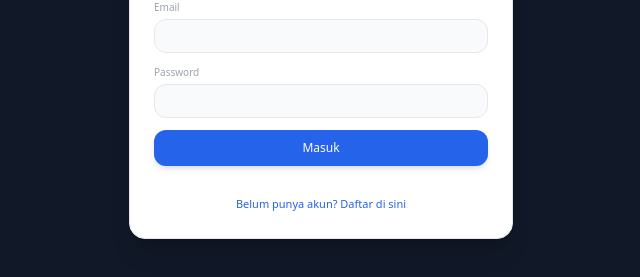
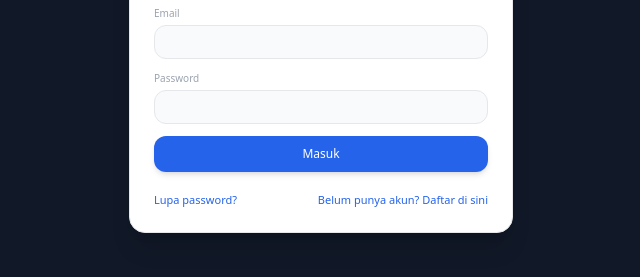
Before and after one commit to rizkylistian9-m/Rekap, a plain HTML site: page index.html in a window 1280 px wide. Shown: the part 351-628 px from the top of the page, without its empty margins (319-959 px from the left). Drawn offline with nearby package versions, Linux system fonts and the light colour scheme; no server answers.

Commit message:
Implement password reset functionality and UI updates
Added a new function to handle password reset requests and updated the UI elements for better accessibility.

```diff
--- a/index.html
+++ b/index.html
@@ -64,7 +64,10 @@
                 </button>
             </form>
 
-            <div class="text-center pt-2">
+            <div class="flex items-center justify-between pt-1">
+                <button type="button" onclick="handleForgotPassword()" class="text-[11px] text-blue-600 dark:text-blue-400 hover:underline">
+                    Lupa password?
+                </button>
                 <button type="button" onclick="toggleAuthMode()" id="authSwitchBtn" class="text-[11px] text-blue-600 dark:text-blue-400 hover:underline">
                     Belum punya akun? Daftar di sini
                 </button>
@@ -314,7 +317,7 @@
         </div>
     </main>
 
-    <!-- Bottom Navigation Bar (Diberi id="bottomNav") -->
+    <!-- Bottom Navigation Bar -->
     <nav id="bottomNav" class="fixed bottom-0 inset-x-0 bg-white dark:bg-gray-800 border-t dark:border-gray-700 flex justify-around py-2 z-50 shadow-lg w-full hidden">
         <button onclick="switchTab('harian')" class="nav-btn flex flex-col items-center py-1 px-3 text-gray-400 transition-colors" data-tab="harian">
             <i class="fa-solid fa-calendar-day text-sm"></i>
@@ -531,7 +534,7 @@
                 emptyTx: "لا توجد معاملات حتى الآن.",
                 bulanan: "الملخص الشهري", bulananDesc: "ملخص المعاملات الشهرية", mBal: "الرصيد",
                 mIncCat: "فئات الدخل", mExpCat: "فئات المصروفات", emptyInc: "لا يوجد دخل بعد.", emptyExp: "لا توجد مصروفات بعد.",
-                tahunan: "الملخص السنوي", tahunanDesc: "التحليل المالي السنوي", yDetail: "التفصيل الشهري",
+                tahunan: "الملخص السنوي", tahunanDesc: "Analisis keuangan tahunan", yDetail: "التفصيل الشهري",
                 thMonth: "الشهر", thIn: "وارد", thOut: "صادر", thNet: "الرصيد",
                 target: "أهداف الادخار", targetDesc: "إدارة أحلامك الادخارية", addTarget: "إضافة هدف جديد",
                 goalNamePh: "اسم الهدف (مثل: شراء حاسوب)", goalAmtPh: "المبلغ المستهدف", createGoalBtn: "إنشاء الهدف",
@@ -550,11 +553,11 @@
             const bottomNav = document.getElementById('bottomNav');
             if (user) {
                 authScreen.classList.add('hidden');
-                bottomNav.classList.remove('hidden'); // Tampilkan navbar bawah saat sudah login
+                bottomNav.classList.remove('hidden');
                 loadUserData(user.uid);
             } else {
                 authScreen.classList.remove('hidden');
-                bottomNav.classList.add('hidden'); // Sembunyikan navbar bawah saat di halaman login
+                bottomNav.classList.add('hidden');
             }
         });
 
@@ -587,6 +590,31 @@
                 errBox.textContent = error.message;
                 errBox.classList.remove('hidden');
             });
+        }
+
+        // Fungsi Baru: Menangani Lupa Password
+        function handleForgotPassword() {
+            const email = document.getElementById('authEmail').value.trim();
+            const errBox = document.getElementById('authError');
+            errBox.classList.add('hidden');
+
+            if (!email) {
+                errBox.textContent = "Masukkan email kamu terlebih dahulu di kolom Email di atas.";
+                errBox.classList.remove('hidden');
+                return;
+            }
+
+            auth.sendPasswordResetEmail(email)
+                .then(() => {
+                    errBox.className = "bg-emerald-100 text-emerald-700 dark:bg-emerald-900/30 dark:text-emerald-400 text-xs p-2.5 rounded-xl";
+                    errBox.textContent = "Link pemulihan password telah dikirim ke email " + email + ". Cek inbox atau folder spam.";
+                    errBox.classList.remove('hidden');
+                })
+                .catch((error) => {
+                    errBox.className = "bg-red-100 text-red-700 dark:bg-red-900/30 dark:text-red-400 text-xs p-2.5 rounded-xl";
+                    errBox.textContent = "Gagal: " + error.message;
+                    errBox.classList.remove('hidden');
+                });
         }
 
         function logoutUser() {
```
